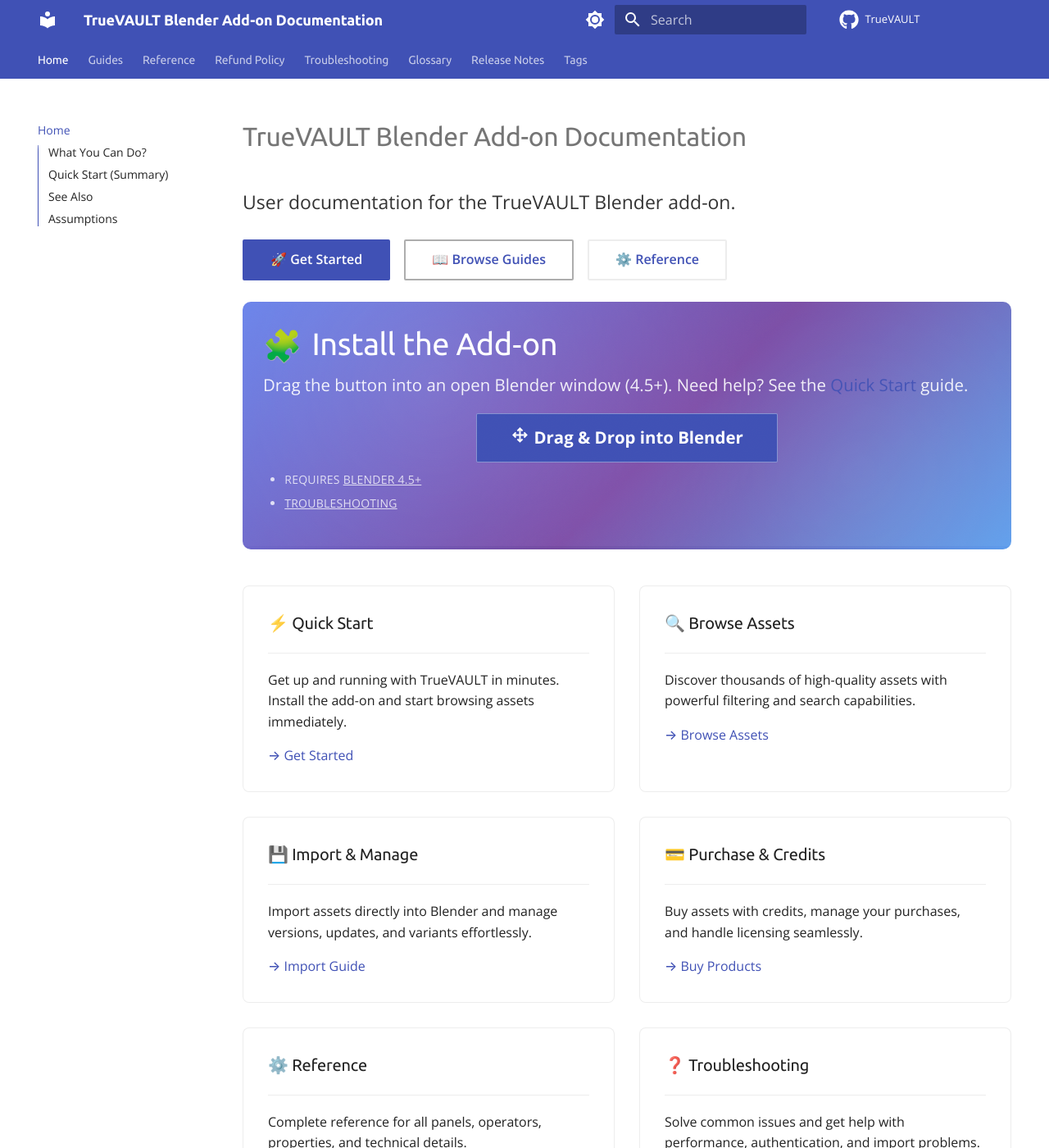
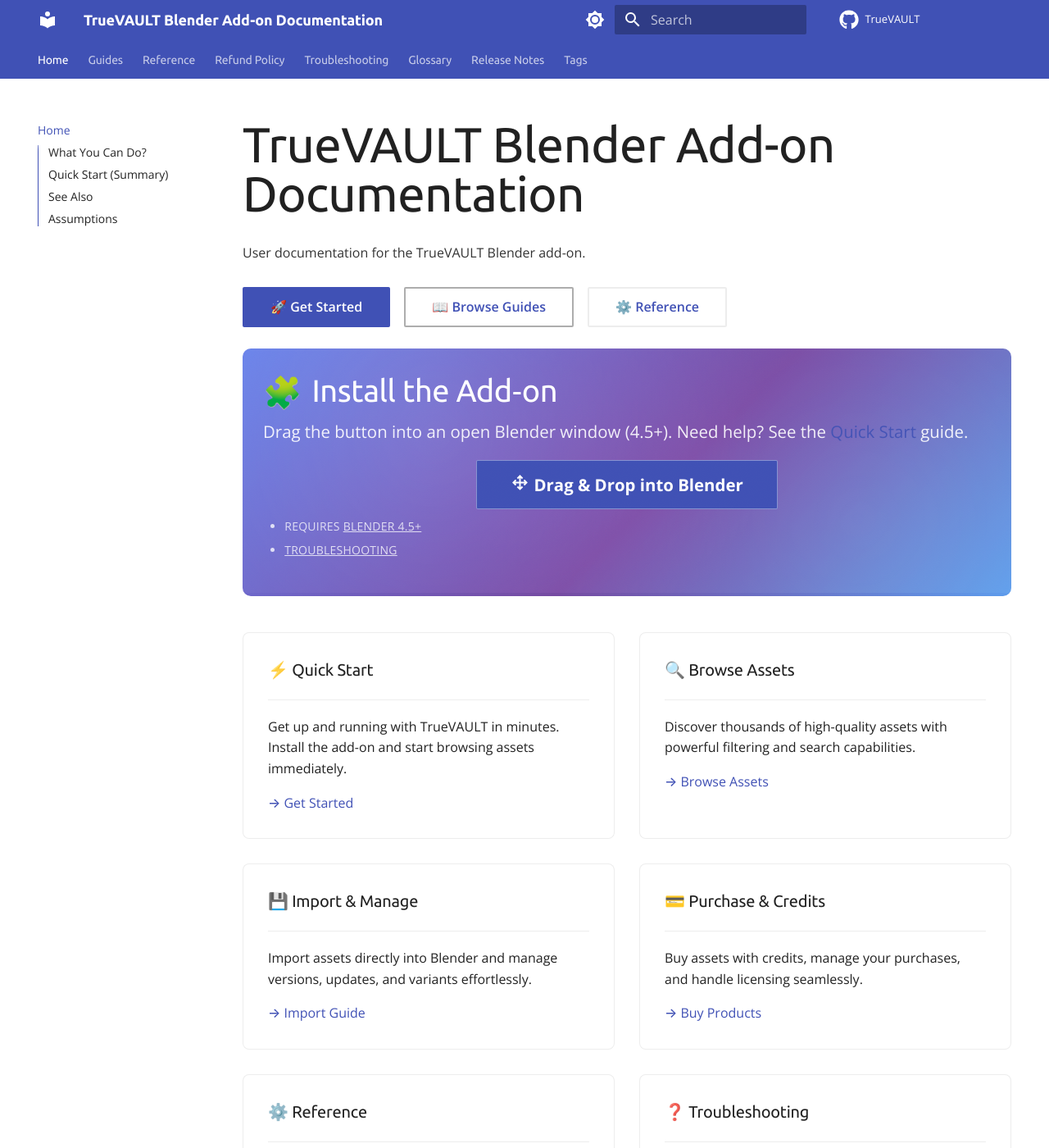
Before and after one commit to True-VFX/TrueVAULT-Documentation, an MkDocs documentation site: the page built from docs/index.md, in a window 1280 px wide and 1400 px high. Shown: the whole window at 82% size. Built offline with MkDocs 1.6.1 and Material for MkDocs 9.7.7, drawn with Linux system fonts in a browser that asks for light colours; comment, search, counter and statistics services are not loaded; the version menu is left out.

Commit message:
tweaking the title css on the main page

```diff
--- a/docs/styles/overrides.css
+++ b/docs/styles/overrides.css
@@ -154,6 +154,8 @@
 .tv-install__meta a { color:#fff; text-decoration:underline; }
 .tv-install__hint { margin:.6rem 0 0; font-size:.7rem; opacity:.85; font-weight:500; }
 
+#tv-intro-title.tv-intro__title { font-size: 3rem; line-height: 1; margin-bottom: 0.5em; color: var(--md-default-fg-color) }
+
 .truevault-drag-button.tv-install__drag { border-color: #ffffff60; border-width: 0.1px; }
 
 /* Illustration (large screens only) */
@@ -167,7 +169,7 @@
 /* Intro (branding moved outside hero) */
 .tv-intro { margin:0 0 1.3rem; padding:0 0 0; }
 /* .tv-intro__title { font-size:clamp(2.4rem,4.4vw,3.15rem); line-height:1.05; margin:0 0 .85rem; } */
-.tv-intro__tagline { font-size:1.15rem; max-width:760px; margin:0 0 1.4rem; opacity:.92; }
+.tv-intro__tagline { font-size:0.8rem; max-width:760px; margin:0 0 1.4rem; opacity:.92; }
 .tv-intro__cta { display:flex; gap:.85rem; flex-wrap:wrap; }
 .tv-intro__cta .md-button { font-weight:600; display:inline-flex; align-items:center; gap:6px; }
 .tv-intro__cta .tv-cta-secondary { border:2px solid var(--md-default-fg-color--lighter); background:transparent; }
```
